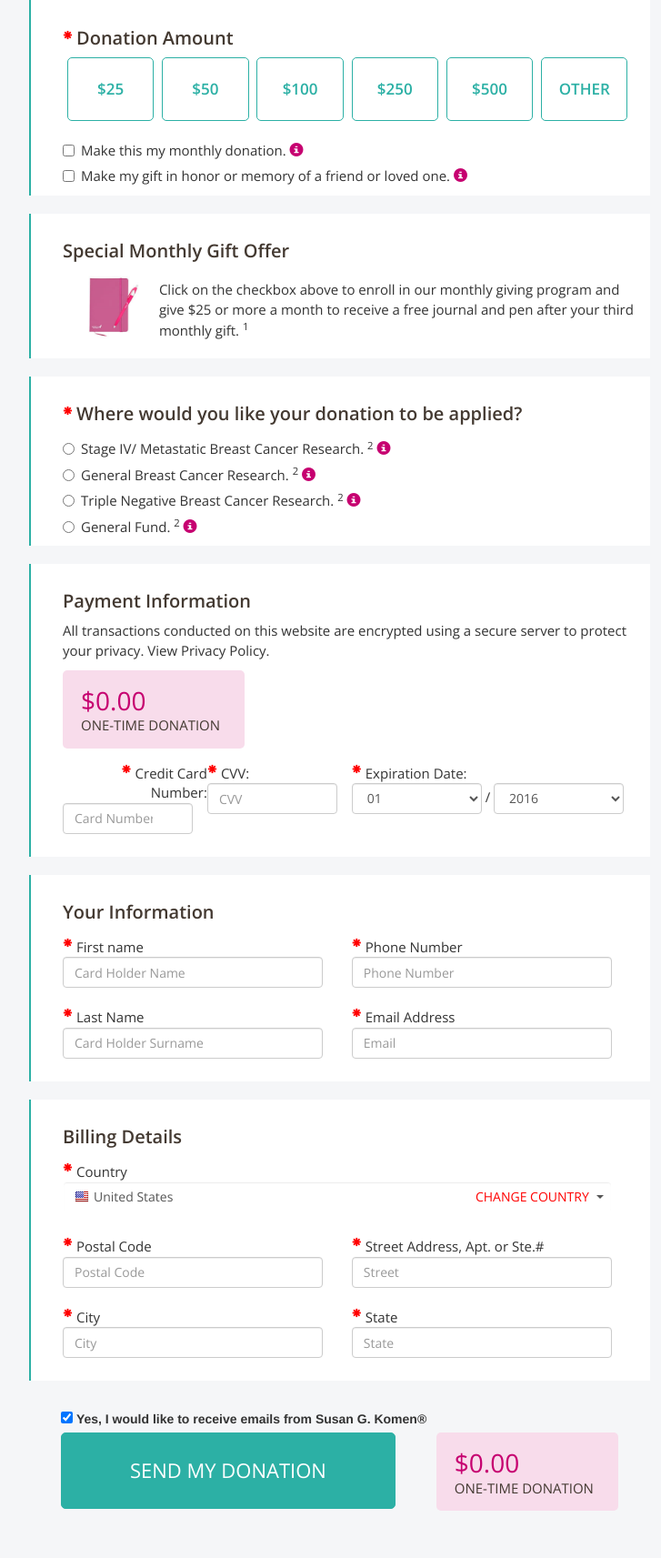
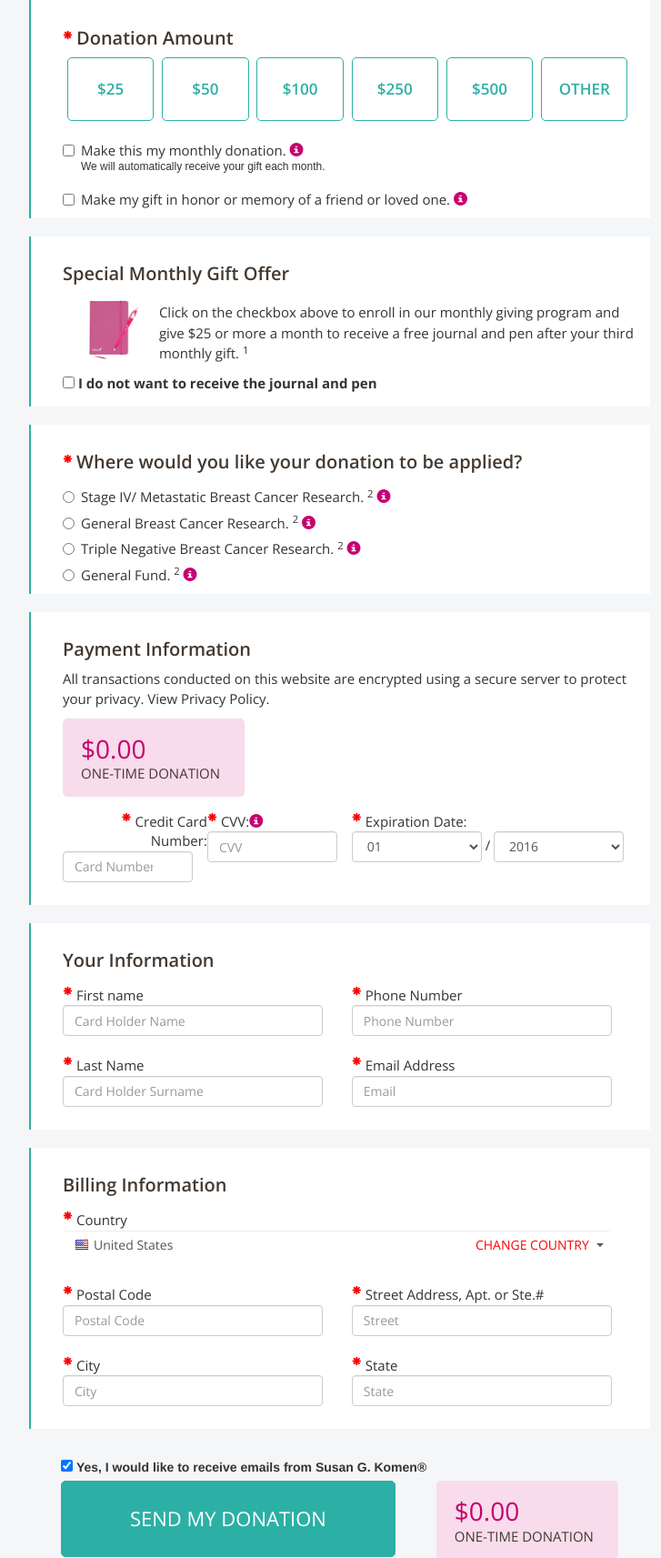
Before and after one commit to Cloudxtreme/payment26, a PHP site: page / in a window 1280 px wide. Shown: the part 382-2095 px from the top of the page at 91% size, without its empty margins (413-1140 px from the left). Before the commit the page ends 2043 px from the top, so only its background shows below. Run offline with PHP 8.4, Linux system fonts and the light colour scheme; some libraries are stand-ins or nearby versions.

Commit message:
Some HTML corrections

```diff
--- a/index.php
+++ b/index.php
@@ -100,13 +100,14 @@
                     </div>
 
                     <div id="cont-don-amount"class="col-xs-12 col-sm-12 col-md-12 col-lg-12">
-                      <input class="form-control" type="text" name="donation_amount" id="donation_amount" placeholder="$0.00">
+                      <input class="form-control" type="text" name="donation_amount" id="donation_amount" placeholder="$0.00 (Enter your donation amount)">
                     </div>
                   </div>
                   <div class="checkbox">
                     <input type="checkbox" name="monthly_donation" id="monthly_donation">
                     <label for="monthly_donation"> Make this my monthly donation.</label>
                     <span data-trigger="click" tabindex="0" class="glyphicon glyphicon-info-sign info" role="button" data-toggle="popover" data-content="If selected, you will be enrolled in our monthly program. Your monthly gift will be processed automatically with the credit card information you have provided.<br><a href='http://ww5.komen.org/HelpFAQ/HelpFAQs.html' target='_blank'>Learn More</a>"></span>
+                    <p>We will automatically receive your gift each month.</p>
                   </div>
                   <div class="checkbox">
                     <input type="checkbox" name="tribute_show_honor" id="tribute_show_honor">
@@ -129,7 +130,7 @@
                         <div class="">
                           <label  class="radio-inline"><input id="no-thanks" type="radio" name="tribute" value="no">No Thanks</label>
                           <label class="radio-inline"><input id="yes-mail-card" type="radio" name="tribute" value="mail">Yes, Mail Card</label>
-                          <label class="radio-inline"><input id="yes-send-ecard" type="radio" name="tribute" value="ecard">Yes, eCard</label>
+                          <label class="radio-inline"><input id="yes-send-ecard" type="radio" name="tribute" value="ecard">Yes, Send eCard</label>
                           <div id="send-ecard">
                             <div>
                               <label for="" class="send-ecard"> Send eCard on:</label>
@@ -211,8 +212,8 @@
                               <input data-bv-field="" class="form-control" name="ecard_subject" id="ecard_subject" value="" maxlength="50" placeholder="eCard Subject" type="text">
                             </div>
                             <div class="">
-                              <label for=""><span class="glyphicon glyphicon-asterisk required"></span>Recipient email addresses:</label>
-                              <textarea class="form-control" id="ecard_recipient_email_addresses" name="ecard_recipient_email_addresses" rows="6"></textarea>
+                              <label for=""><span class="glyphicon glyphicon-asterisk required"></span> eCard Message::</label>
+                              <textarea class="form-control" id="ecard_message" name="ecard_message" rows="6"></textarea>
                             </div>
                             <button class="step-button action-button finish-step" type="submit" name="nullbtn" id="nullbtn" value="eCard Preview" title="Reloads page. ">
                             eCard Preview
@@ -271,6 +272,10 @@
                   <h2>Special Monthly Gift Offer</h2>
                   <img class="col-xs-2 col-sm-2 col-md-2 col-lg-2" src="img/notepad.jpg" alt="Special Monthly Gift Offer">
                   <p class="komen-p">Click on the checkbox above to enroll in our monthly giving program and give $25 or more a month to receive a free journal and pen after your third monthly gift. <sup>1</sup></p>
+                  <input type="checkbox" name="premium_gift_optout" id="premium_gift_optout">
+                    <label for="subscribe">
+                      I do not want to receive the journal and pen
+                    </label>
                 </div>
               </div>
               <div class="row">
@@ -323,7 +328,7 @@
                       <div class="col-xs-12 col-sm-12 col-md-12 col-lg-3">
                         <!-- CVV -->
                         <div class="form-group card-data">
-                          <label class="control-label" for="textinput"><span class="glyphicon glyphicon-asterisk required"></span>CVV:</label>
+                          <label class="control-label" for="textinput"><span class="glyphicon glyphicon-asterisk required"></span>CVV:</label><a class="glyphicon glyphicon-info-sign info" href="http://help.convio.net/site/PageServer?s_site=kd&pagename=user_donation_cvv" target="_blank"></a>
                             <input type="text" id="cvv" placeholder="CVV" maxlength="4" class="card-cvc form-control">
                         </div>
                       </div>
@@ -394,7 +399,7 @@
                   <fieldset>
                     <div class="row">
                       <!-- Form Name -->
-                      <h2>Billing Details</h2>
+                      <h2>Billing Information</h2>
                       <div class="col-xs-12 col-sm-12 col-md-12 col-lg-12">
                         <!-- Country -->
                         <div class="form-group">
```
